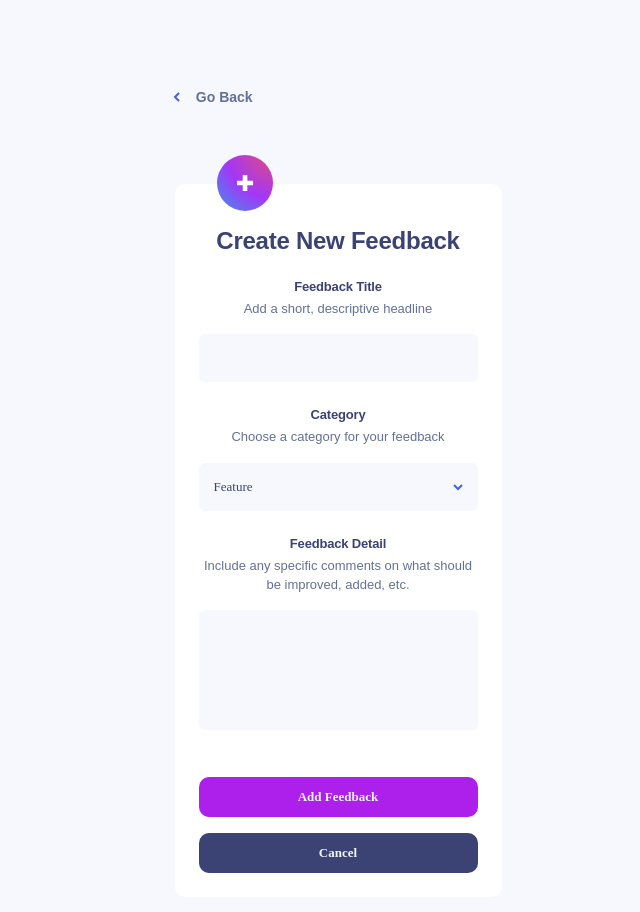
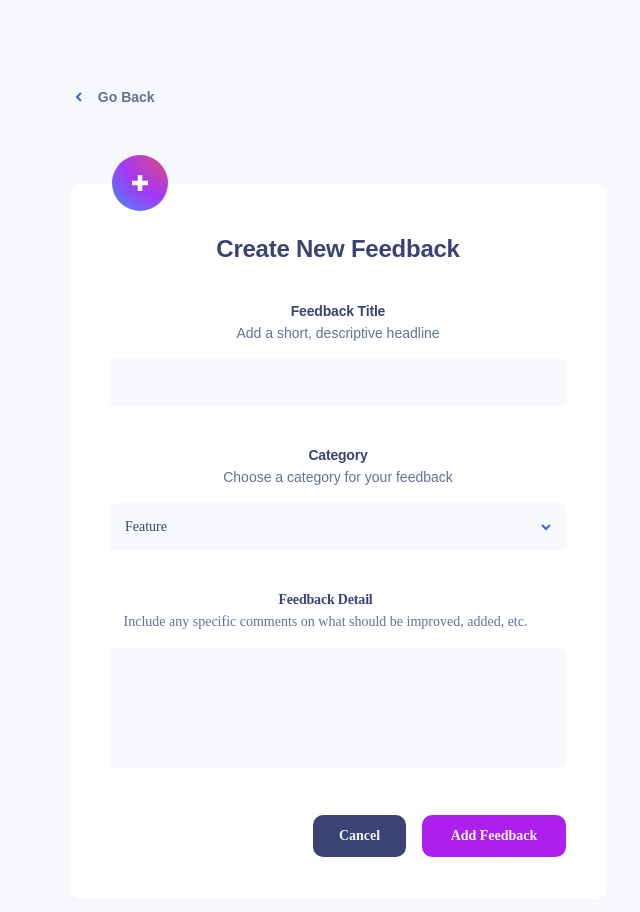
Before and after one commit to lashasaata/Product-Feedback-App, a React app: page / in a window 1280 px wide. Shown: the top 912 px of the page, without its empty margins (302-942 px from the left). Built offline with nearby package versions, Linux system fonts and the light colour scheme; the HTML template or start-up script is replaced by a standard one.

Commit message:
style: responsive

```diff
--- a/src/components/add-edit-feedback/add-feedback/NewFeedback.jsx
+++ b/src/components/add-edit-feedback/add-feedback/NewFeedback.jsx
@@ -39,6 +39,7 @@ const Header = styled.header`
 
   @media (min-width: 768px) {
     padding: 56px 0px 58px 0px;
+    right: 223px;
   }
 
   @media (min-width: 1440px) {
--- a/src/components/add-edit-feedback/shared-components/Category.jsx
+++ b/src/components/add-edit-feedback/shared-components/Category.jsx
@@ -63,6 +63,10 @@ export default function Category({ data, setData }) {
 const CategoryContainer = styled.div`
   font-size: 13px;
   position: relative;
+
+  @media (min-width: 768px) {
+    font-size: 14px;
+  }
 `;
 
 const DropdownSelected = styled.div`
@@ -81,6 +85,10 @@ const DropdownSelected = styled.div`
   justify-content: space-between;
   align-items: center;
   border: ${(props) => (props.isOpen ? "1px solid rgba(70, 97, 230, 1)" : "")};
+
+  @media (min-width: 768px) {
+    width: 456px;
+  }
 `;
 
 const DropdownIcon = styled.img`
@@ -97,7 +105,6 @@ const DropdownList = styled.div`
   border-radius: 6px;
   box-shadow: 0px 10px 40px -7px rgba(55, 63, 104, 0.35);
   padding: 10px 0;
-  z-index: 10;
 `;
 
 const DropdownOption = styled.div`
@@ -107,6 +114,10 @@ const DropdownOption = styled.div`
   display: flex;
   align-items: center;
   justify-content: space-between;
+  font-family: Jost;
+  font-weight: 400;
+  line-height: 21.68px;
+  color: rgba(100, 113, 150, 1);
 
   &:last-child {
     border-bottom: none; // Remove border for the last item
--- a/src/components/add-edit-feedback/shared-components/FdbckComment.jsx
+++ b/src/components/add-edit-feedback/shared-components/FdbckComment.jsx
@@ -22,6 +22,11 @@ export default function FdbckComment() {
 const CommentContainer = styled.div`
   width: 279px;
 
+  @media (min-width: 768px) {
+    width: 431px;
+    font-family: Jost;
+  }
+
   & .feedback-comment {
     width: 279px;
     height: 120px;
@@ -30,11 +35,15 @@ const CommentContainer = styled.div`
     margin-top: 16px;
     padding: 16px 24px 16px 16px;
     resize: none;
-
     font-size: 13px;
     font-weight: 400;
     line-height: 18.79px;
     color: rgba(58, 67, 116, 1);
+
+    @media (min-width: 768px) {
+      width: 456px;
+      font-size: 15px;
+    }
 
     &:focus {
       outline: 1px solid rgba(70, 97, 230, 1);
--- a/src/components/add-edit-feedback/shared-components/FdbckTitle.jsx
+++ b/src/components/add-edit-feedback/shared-components/FdbckTitle.jsx
@@ -25,7 +25,6 @@ const TitleContainer = styled.div`
     margin-top: 16px;
     border-radius: 6px;
     padding: 15px 15px 14px 16px;
-
     font-family: Jost;
     font-size: 13px;
     font-weight: 400;
@@ -34,6 +33,11 @@ const TitleContainer = styled.div`
     color: rgba(58, 67, 116, 1);
     cursor: pointer;
 
+    @media (min-width: 768px) {
+      width: 456px;
+      font-size: 15px;
+    }
+
     &:focus {
       outline: 1px solid rgba(70, 97, 230, 1);
     }
--- a/src/components/add-edit-feedback/shared-components/Form.jsx
+++ b/src/components/add-edit-feedback/shared-components/Form.jsx
@@ -10,4 +10,8 @@ const FormContainer = styled.form`
   border-radius: 10px;
   margin-top: 54px;
   position: relative;
+
+  @media (min-width: 768px) {
+    padding: 52px 40px 42px;
+  }
 `;
--- a/src/components/add-edit-feedback/shared-components/Headline.jsx
+++ b/src/components/add-edit-feedback/shared-components/Headline.jsx
@@ -10,4 +10,8 @@ const FeedbackHeadline = styled.p`
   color: rgba(100, 113, 150, 1);
   margin-top: 3px;
   font-size: 13px;
+
+  @media (min-width: 768px) {
+    font-size: 14px;
+  }
 `;
--- a/src/components/add-edit-feedback/shared-components/Title.jsx
+++ b/src/components/add-edit-feedback/shared-components/Title.jsx
@@ -11,4 +11,9 @@ const FeedbackTitle = styled.h3`
   color: rgba(58, 67, 116, 1);
   margin-top: 24px;
   font-size: 13px;
+
+  @media (min-width: 768px) {
+    font-size: 14px;
+    margin-top: 40px;
+  }
 `;
--- a/src/components/add-edit-feedback/shared-components/buttons/AddBtn.jsx
+++ b/src/components/add-edit-feedback/shared-components/buttons/AddBtn.jsx
@@ -16,6 +16,12 @@ const AddButtonComponent = styled.button`
   line-height: 18.79px;
   color: rgba(242, 244, 254, 1);
 
+  @media (min-width: 768px) {
+    width: 144px;
+    padding: 12px 25px;
+    font-size: 14px;
+  }
+
   &:hover {
     background: rgba(199, 90, 246, 1);
   }
--- a/src/components/add-edit-feedback/shared-components/buttons/BtnContainer.jsx
+++ b/src/components/add-edit-feedback/shared-components/buttons/BtnContainer.jsx
@@ -16,4 +16,10 @@ const ButtonsContainer = styled.div`
   flex-direction: column;
   gap: 16px;
   margin-top: 40px;
+
+  @media (min-width: 768px) {
+    flex-direction: row-reverse;
+    justify-content: flex-start;
+    gap: 16px;
+  }
 `;
--- a/src/components/add-edit-feedback/shared-components/buttons/CancelBtn.jsx
+++ b/src/components/add-edit-feedback/shared-components/buttons/CancelBtn.jsx
@@ -16,10 +16,13 @@ const CancelButtonComponent = styled.button`
   line-height: 18.79px;
   color: rgba(242, 244, 254, 1);
 
-
+  @media (min-width: 768px) {
+    width: 93px;
+    padding: 12px 25px;
+    font-size: 14px;
+  }
 
   &:hover {
     background: rgba(101, 110, 163, 1);
-);
   }
 `;
--- a/src/index.css
+++ b/src/index.css
@@ -21,6 +21,7 @@ input {
 body {
   background: rgba(247, 248, 253, 1);
   min-height: 100dvh;
+  font-family: "Jost", sans-serif;
 }
 
 @media (min-width: 768px) {
```
